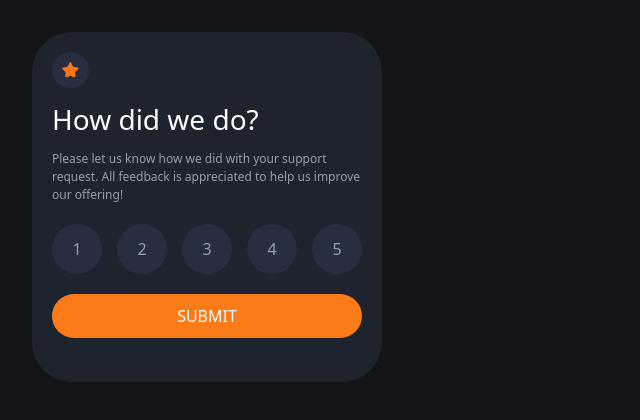
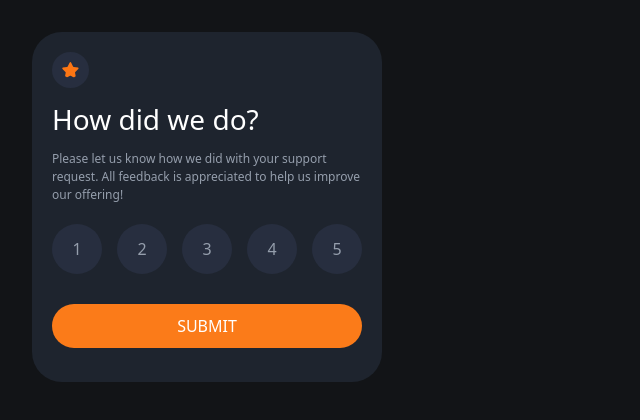
Before and after one commit to MattSigouin/RatingComponent, a React (Create React App) app: page / in a window 1280 px wide. Shown: the top 420 px of the page, without its empty margins (0-640 px from the left). Built offline with nearby package versions, Linux system fonts and the light colour scheme.

Commit message:
Styling changes.

```diff
--- a/src/components/Rating.module.css
+++ b/src/components/Rating.module.css
@@ -17,7 +17,7 @@ body {
 .card {
     background: #1e242e;
     padding: 20px;
-    border-radius: 40px;
+    border-radius: 30px;
     width: 350px;
     height: 350px;
     text-align: left;
@@ -26,7 +26,7 @@ body {
 .thankYouCard {
     background: #1e242e;
     padding: 40px;
-    border-radius: 40px;
+    border-radius: 30px;
     width: 350px;
     height: 350px;
     text-align: center;
@@ -101,6 +101,7 @@ body {
     padding: 10px;
     width: 100%;
     border-radius: 40px;
+    margin-top: 10px;
 }
 
 .submit:hover {
```
